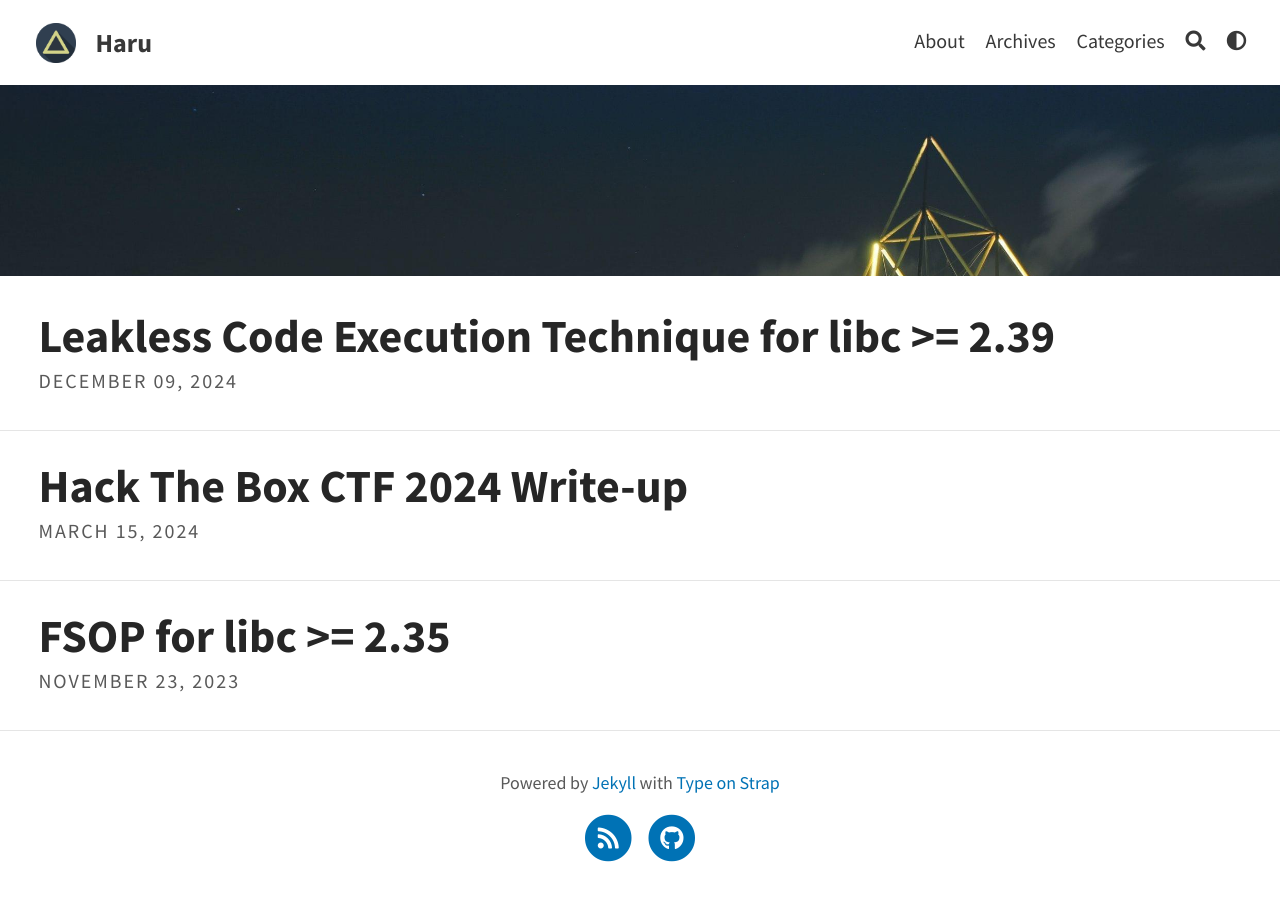
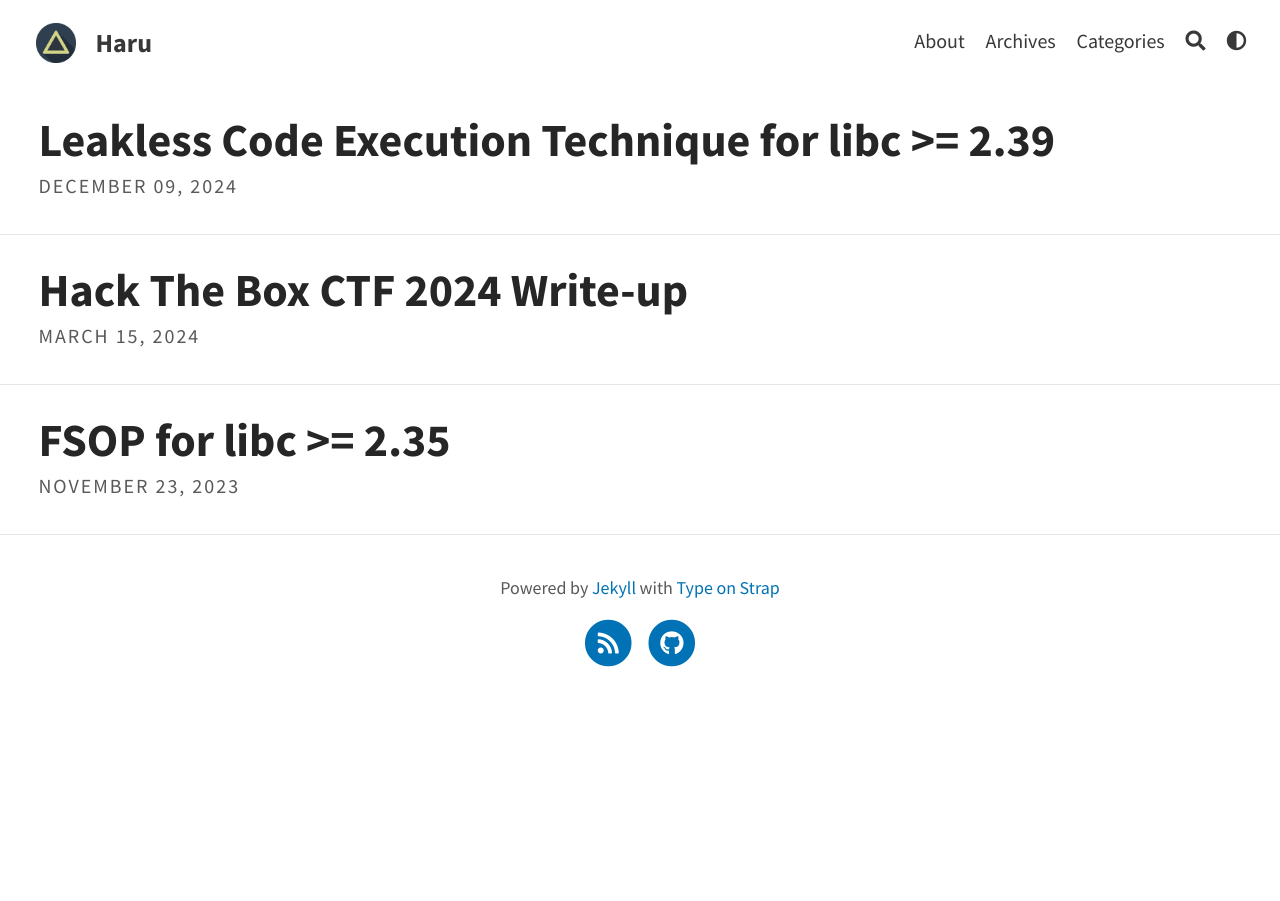
Before and after one commit to hareh4ru/hareh4ru.github.io, a Jekyll site: the page built from index.html, in a window 1280 px wide. Built offline with Jekyll 4.4.1, drawn with Linux system fonts in a browser that asks for light colours; a script that is not in the unit is left out; the list of posts is cut into pages by our own code.

Commit message:
Change home layout

```diff
--- a/_layouts/home.liquid
+++ b/_layouts/home.liquid
@@ -3,28 +3,5 @@ layout: default
 ---
 
 <div class="home">
-    <style scoped>
-        {% assign image = site.header_feature_image | relative_url | split: '.' %}
-        .call-out_img {
-            background-image: url('{{ image | join: '.' }}');
-        }
-        {% if site.header_feature_image_responsive %}
-        @media screen and (max-width: 768px) {
-            .call-out_img {
-                background-image: url('{{ image[0] | append: '-medium.' | append: image[1] | default: image}}');
-            }
-        }
-        @media screen and (max-width: 576px) {
-            .call-out_img {
-                background-image: url('{{ image[0] | append: '-small.' | append: image[1] }}');
-            }
-        }
-        {% endif %}
-    </style>
-    <div id="main" class="call-out call-out_img">
-        <h1> {{ site.header_text | default: "Change <code>header_text</code> in <code>_config.yml</code>"}} </h1>
-    </div>
-
     {% include blog/blog.liquid %}
-
 </div>
```
